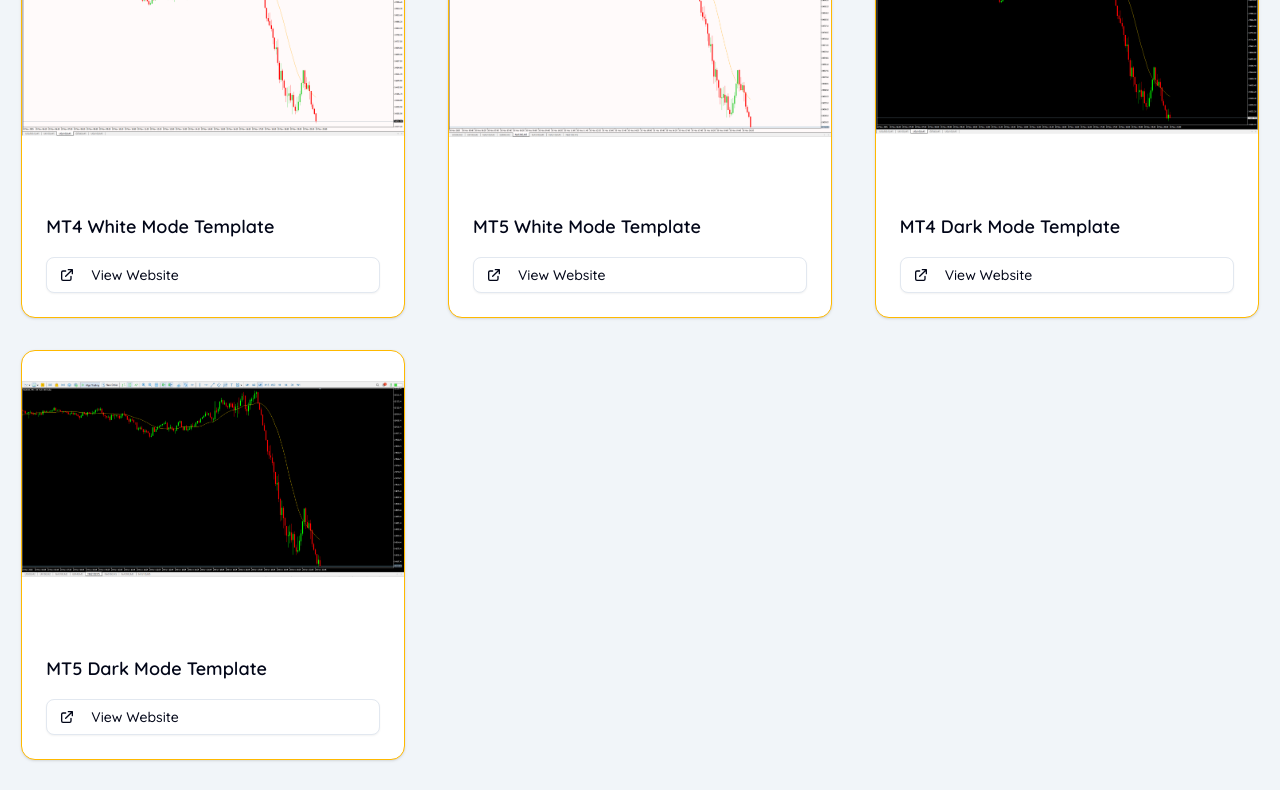
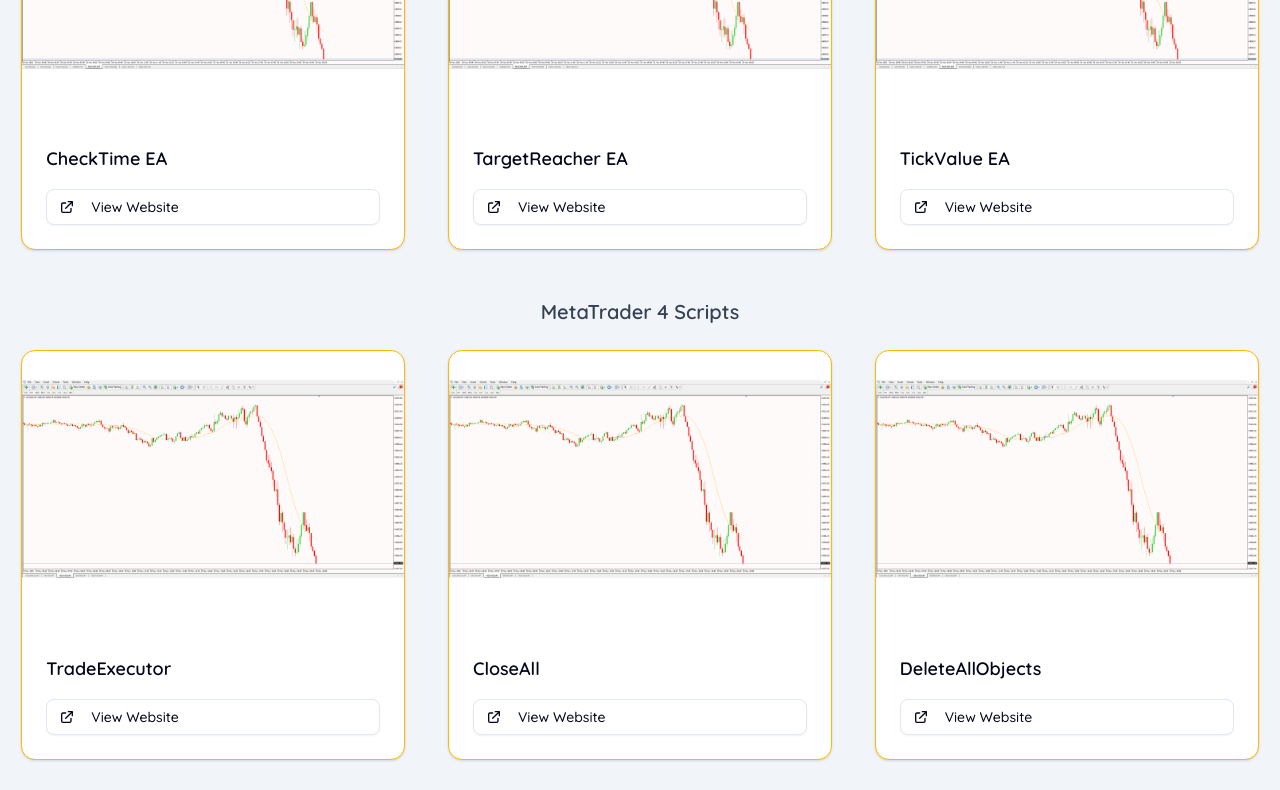
Before and after one commit to lennykioko/lennykioko.github.io, a Next.js app: page / in a window 1280 px wide. Shown: the part 6160-6950 px from the top of the page. Built offline with nearby package versions, Linux system fonts and the light colour scheme.

Commit message:
Add ex5 and ex4 google drive links

```diff
--- a/components/Resources.tsx
+++ b/components/Resources.tsx
@@ -111,32 +111,38 @@
       {
         image: "/MT5.png",
         title: "TradeExecutor",
-        website: "",
+        website:
+          "https://drive.google.com/file/d/18l0AhVg-g8CZy5rfVwjVneimzUyhwUTh/view?usp=sharing",
       },
       {
         image: "/MT5.png",
         title: "RecreateSL",
-        website: "",
+        website:
+          "https://drive.google.com/file/d/1d9bs2NpJVhpgJmdktA5s_a4ffeOst6sc/view?usp=sharing",
       },
       {
         image: "/MT5.png",
         title: "RecreateSLTP",
-        website: "",
+        website:
+          "https://drive.google.com/file/d/1AGQT_SU4XxxNWoe7EPejRNc-_Msu0exl/view?usp=sharing",
       },
       {
         image: "/MT5.png",
         title: "TakePartialMoveSLToBE",
-        website: "",
+        website:
+          "https://drive.google.com/file/d/1nmlu6r2PZzthqZjL1zgaMy1hDXXKdu5U/view?usp=sharing",
       },
       {
         image: "/MT5.png",
         title: "CloseAll",
-        website: "",
+        website:
+          "https://drive.google.com/file/d/14S2BhdEo6PEfI8c_iwHyMn_CsB9Y3nt-/view?usp=sharing",
       },
       {
         image: "/MT5.png",
         title: "DeleteAllObjects",
-        website: "",
+        website:
+          "https://drive.google.com/file/d/1-aGAhdM3Xd0qHJVTVL8ygE9jOfD5H3tw/view?usp=sharing",
       },
     ],
   },
@@ -146,7 +152,78 @@
       {
         image: "/MT5.png",
         title: "TradeManager EA",
-        website: "",
+        website:
+          "https://drive.google.com/file/d/1V1K6bMxa7I4uu7nyBvwNdyWAO8Rke3TF/view?usp=sharing",
+      },
+      {
+        image: "/MT5.png",
+        title: "KeyLevelsAndFVGs EA",
+        website:
+          "https://drive.google.com/file/d/1dnMF4qBUuEEquiFonWvHuAGt2uXbzD1/view?usp=sharing",
+      },
+      {
+        image: "/MT5.png",
+        title: "CheckNews EA",
+        website:
+          "https://drive.google.com/file/d/1DvTQTC3N20tufY5Ay_VfBCXfQdd3qWc/view?usp=sharing",
+      },
+      {
+        image: "/MT5.png",
+        title: "CheckTime EA",
+        website:
+          "https://drive.google.com/file/d/1KD_t9e0xosxkqRMQZiv9uU9MR7vifVu9/view?usp=sharing",
+      },
+      {
+        image: "/MT5.png",
+        title: "TargetReacher EA",
+        website:
+          "https://drive.google.com/file/d/1zmtO01e6sBF1N_si7zy86RBPfHAZdhtD/view?usp=sharing",
+      },
+      {
+        image: "/MT5.png",
+        title: "TickValue EA",
+        website:
+          "https://drive.google.com/file/d/1c3_PZt5uUth4nvLHGfb7tOPZ_05u1RSK/view?usp=sharing",
+      },
+    ],
+  },
+  {
+    title: "MetaTrader 4 Scripts",
+    items: [
+      {
+        image: "/MT4.png",
+        title: "TradeExecutor",
+        website:
+          "https://drive.google.com/file/d/1QekLIMoBisDsUrkHSnuHWJP-vyODVKmQ/view?usp=sharing",
+      },
+      {
+        image: "/MT4.png",
+        title: "CloseAll",
+        website:
+          "https://drive.google.com/file/d/10xGFL5fOR69kcUxahRuWOEllUkEQM7R9/view?usp=sharing",
+      },
+      {
+        image: "/MT4.png",
+        title: "DeleteAllObjects",
+        website:
+          "https://drive.google.com/file/d/1x2-0ldPnBaJFueDbnbe1sv8YFzHQk9Oh/view?usp=sharing",
+      },
+      {
+        image: "/MT4.png",
+        title: "TickValue",
+        website:
+          "https://drive.google.com/file/d/1rAYlrE1SCy0m9s4xeozHq7EYQaCc1ns/view?usp=sharing",
+      },
+    ],
+  },
+  {
+    title: "MetaTrader 4 EAs",
+    items: [
+      {
+        image: "/MT4.png",
+        title: "TargetReacher EA",
+        website:
+          "https://drive.google.com/file/d/1GVV1-_Ea75h6TcL-9nbvsdtFt23HdUfU/view?usp=sharing",
       },
     ],
   },
```
